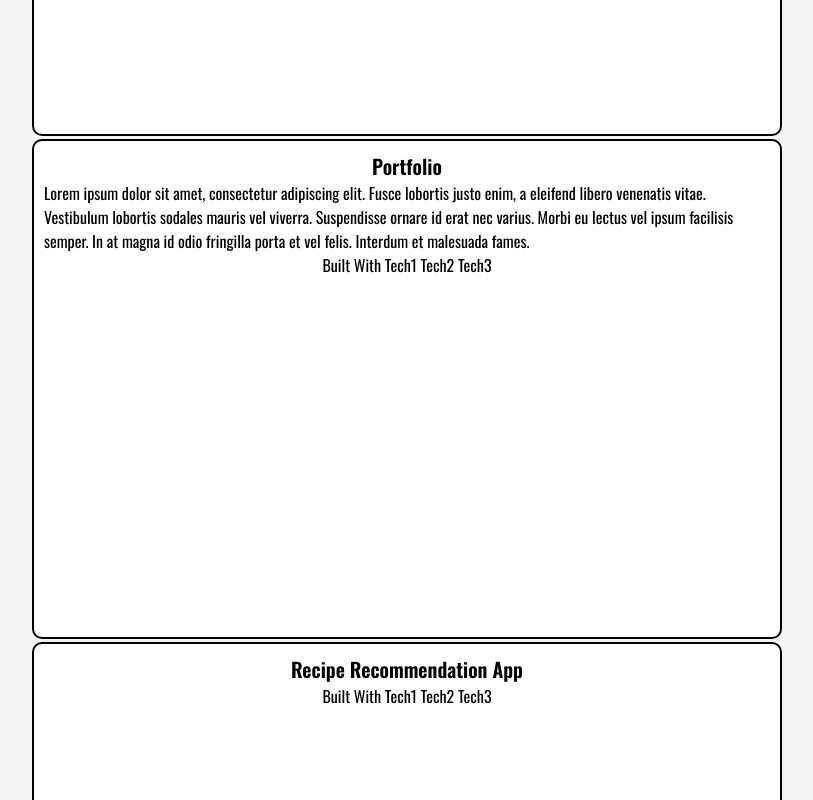
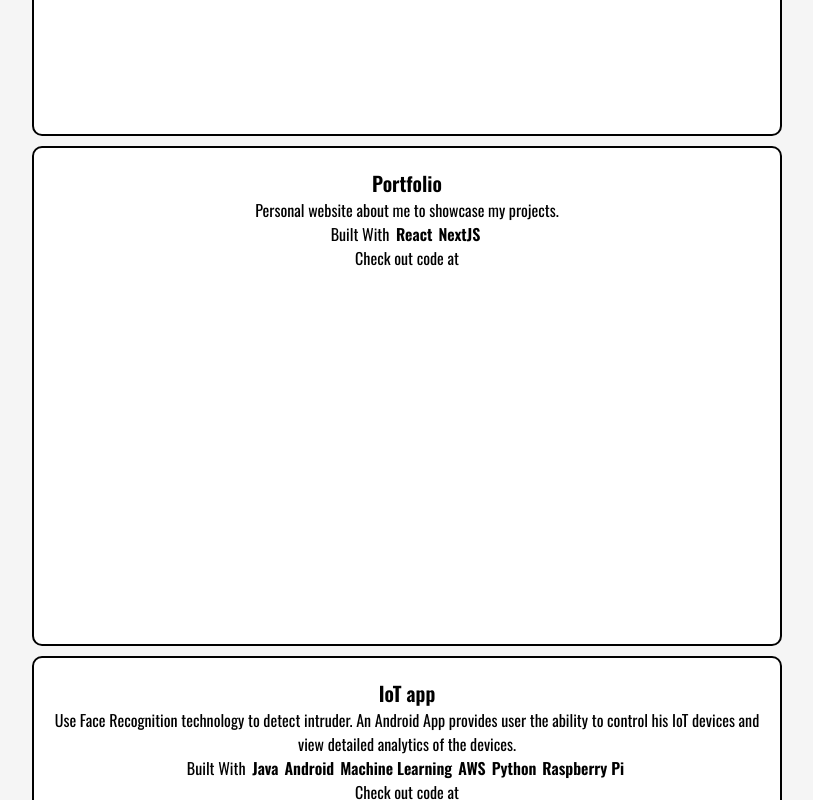
Before and after one commit to Adi343/adithya, a Next.js app: page /projects in a window 1280 px wide. Shown: the part 400-1200 px from the top of the page, without its empty margins (233-1046 px from the left). Built offline with nearby package versions, Linux system fonts and the light colour scheme.

Commit message:
Updated projects component and styling

```diff
--- a/pages/projects.js
+++ b/pages/projects.js
@@ -3,24 +3,36 @@ const projectsList = [
     projectName: "Live Chat",
     projectDescription:
       "Chat application to show live chat like apps such as YouTube,Twitch etc",
+    tech: ["React", "Express", "Web Sockets"],
   },
   {
     projectName: "Portfolio",
-    projectDescription:
-      "Lorem ipsum dolor sit amet, consectetur adipiscing elit. Fusce lobortis justo enim, a eleifend libero venenatis vitae. Vestibulum lobortis sodales mauris vel viverra. Suspendisse ornare id erat nec varius. Morbi eu lectus vel ipsum facilisis semper. In at magna id odio fringilla porta et vel felis. Interdum et malesuada fames.",
+    projectDescription: "Personal website about me to showcase my projects.",
+    tech: ["React", "NextJS"],
   },
-  {
-    projectName: "Recipe Recommendation App",
-  },
+
   {
     projectName: "IoT app",
     projectDescription:
-      "Lorem ipsum dolor sit amet, consectetur adipiscing elit. Fusce lobortis justo enim, a eleifend libero venenatis vitae. Vestibulum lobortis sodales mauris vel viverra. Suspendisse ornare id erat nec varius. Morbi eu lectus vel ipsum facilisis semper. In at magna id odio fringilla porta et vel felis. Interdum et malesuada fames.",
+      "Use Face Recognition technology to detect intruder. An Android App provides user the ability to control his IoT devices and view detailed analytics of the devices.",
+    tech: [
+      "Java",
+      "Android",
+      "Machine Learning",
+      "AWS",
+      "Python",
+      "Raspberry Pi",
+    ],
   },
   {
     projectName: "Task Manager",
     projectDescription:
       "Manage your daily task and projects in a gamified system. Users can earn achievements and progress their level by finishing their tasks on time.",
+    tech: ["Java", "Android", "SQLite"],
+  },
+  {
+    projectName: "Recipe Recommendation App",
+    tech: ["Java", "Android"],
   },
 ];
 
@@ -61,6 +73,7 @@ export default function projects() {
             <ProjectCard
               projectName={item.projectName}
               projectDescription={item.projectDescription}
+              tech={[...item.tech]}
               key={item.projectName}
             />
           ))}
@@ -75,26 +88,20 @@ export default function projects() {
 
 const ProjectCard = (props) => {
   return (
-    <div
-      style={{
-        display: "flex",
-        flexDirection: "column",
-        alignItems: "center",
-        height: "500px",
-        width: "750px",
-        padding: "10px",
-        marginBottom: "3px",
-        borderRadius: "10px",
-        border: "2px solid black",
-        backgroundColor: "white",
-      }}
-    >
+    <div className="projectCard">
       <span style={{ fontWeight: "bold", fontSize: "1.25rem" }}>
         {props.projectName}
       </span>
-      <span style={{}}>{props.projectDescription}</span>
+      <span style={{ textAlign: "center" }}>{props.projectDescription}</span>
 
-      <span>Built With {"Tech1 Tech2 Tech3"}</span>
+      <div>
+        <span>Built With </span>
+
+        {props.tech.map((item) => (
+          <span style={{ margin: "3px", fontWeight: "bold" }}>{item}</span>
+        ))}
+      </div>
+      <span>Check out code at</span>
     </div>
   );
 };
--- a/styles/globals.css
+++ b/styles/globals.css
@@ -51,6 +51,19 @@ a {
   text-decoration: underline;
 }
 
+.projectCard {
+  display: flex;
+  flex-direction: column;
+  align-items: center;
+  height: 500px;
+  width: 750px;
+  padding: 20px;
+  margin-bottom: 10px;
+  border-radius: 10px;
+  border: 2px solid black;
+  background-color: white;
+}
+
 @media screen and (max-width: 500px) {
   .profileCard {
     flex-direction: column;
@@ -59,4 +72,9 @@ a {
   .profilePhoto {
     flex-direction: column-reverse;
   }
+
+  .projectCard {
+    height: 300px;
+    width: 300px;
+  }
 }
```
